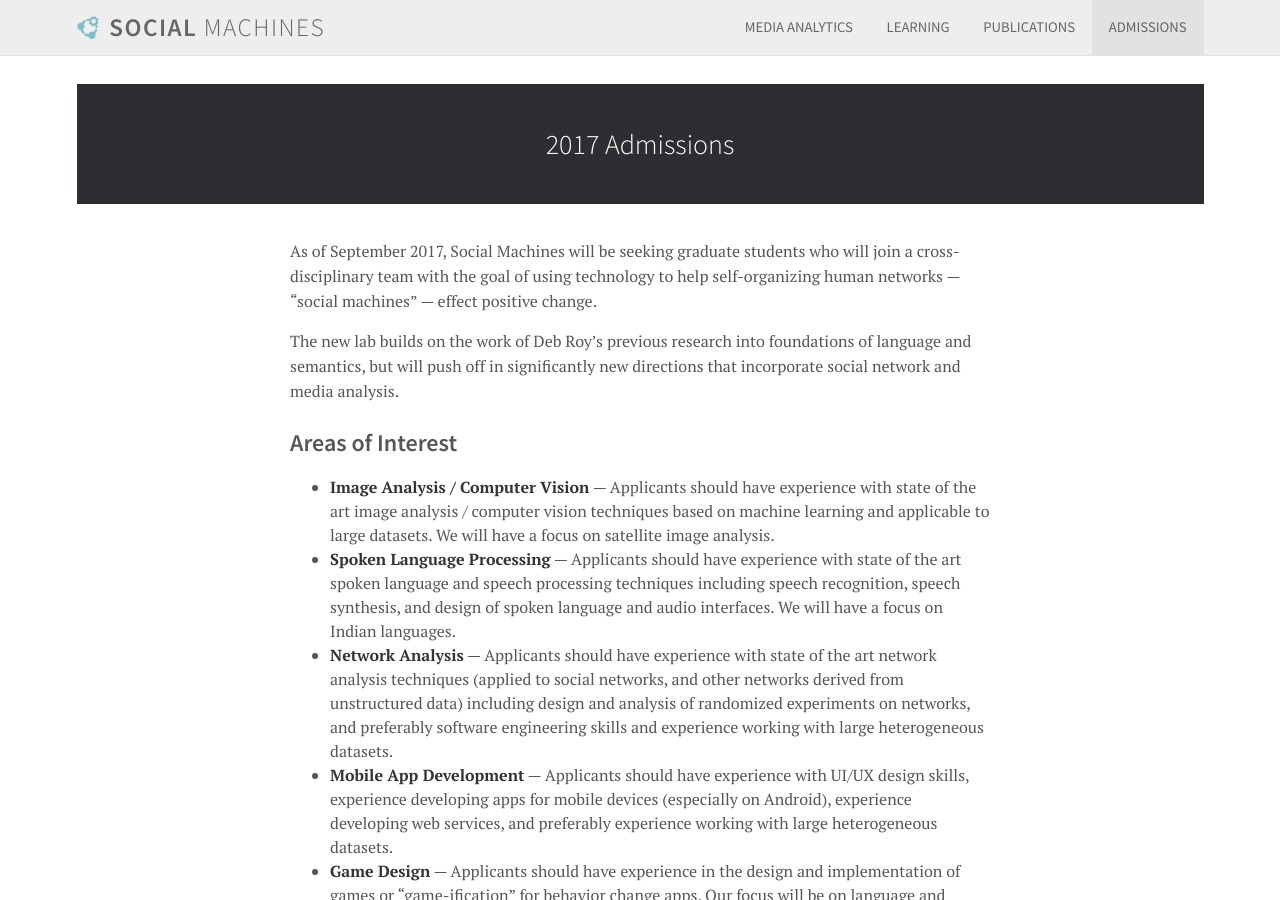
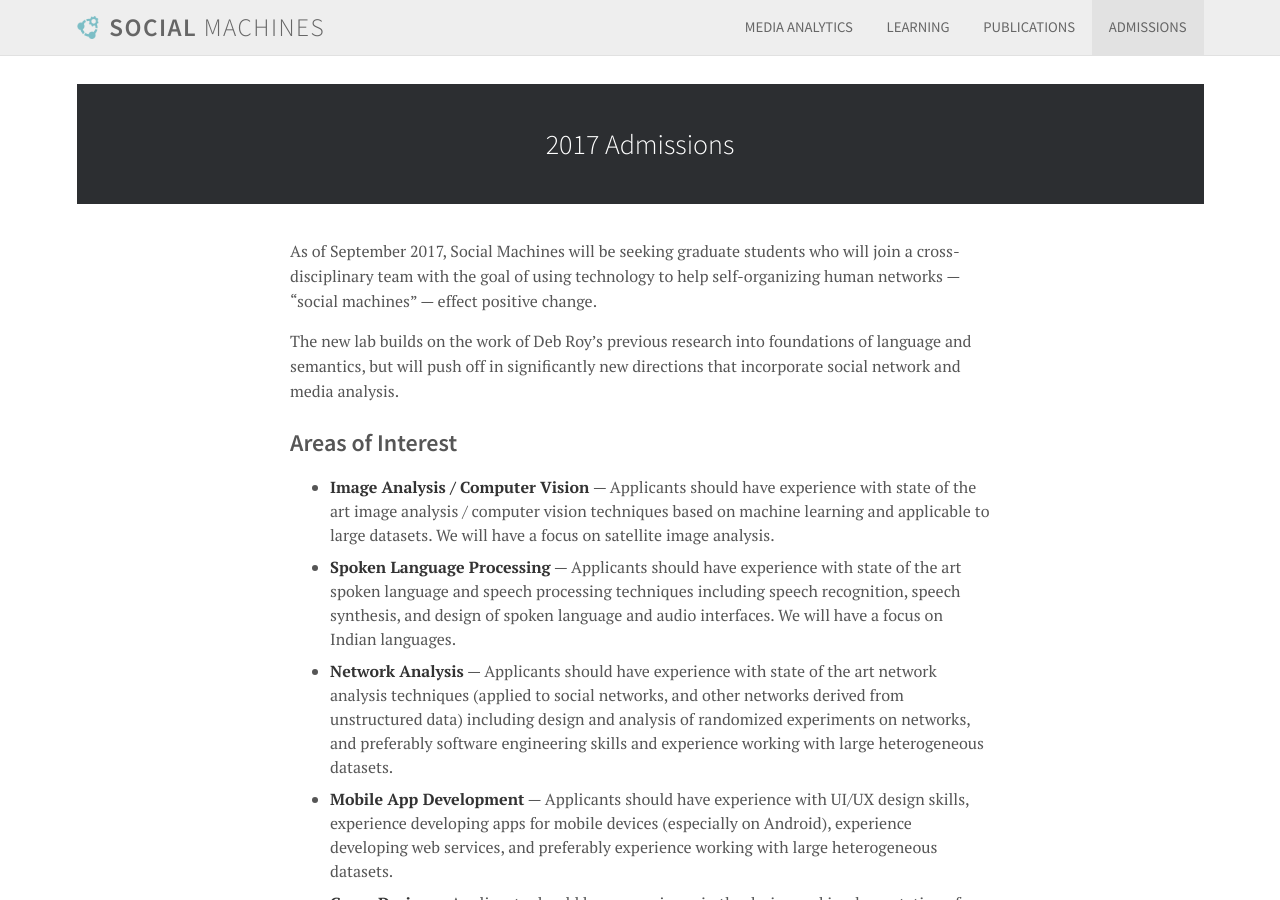
Before and after one commit to mit-ccc/social-machines.github.io, a Jekyll site: the page built from admissions.md, in a window 1280 px wide and 900 px high. Built offline with Jekyll 4.4.1, drawn with Linux system fonts in a browser that asks for light colours; nearby versions of some CDN libraries; a script that is not in the unit is left out.

Commit message:
Make list on admissions have more space

```diff
--- a/admissions.md
+++ b/admissions.md
@@ -17,3 +17,4 @@ The new lab builds on the work of Deb Roy’s previous research into foundations
 - **Game Design** — Applicants should have experience in the design and implementation of games or “game-ification” for behavior change apps. Our focus will be on language and literacy learning.
 - **Data Visualization** — Applicants should have experience with state of the art data visualization and interaction techniques, and preferably software engineering skills and experience working with large heterogeneous datasets.
 - **Machine Learning & Pattern Analysis** — Applicants should have experience with modern statistical machine learning and pattern analysis techniques (applied to unstructured and structured data), and preferably software engineering skills and experience working with large datasets.
+{:.spaced-list}
```
